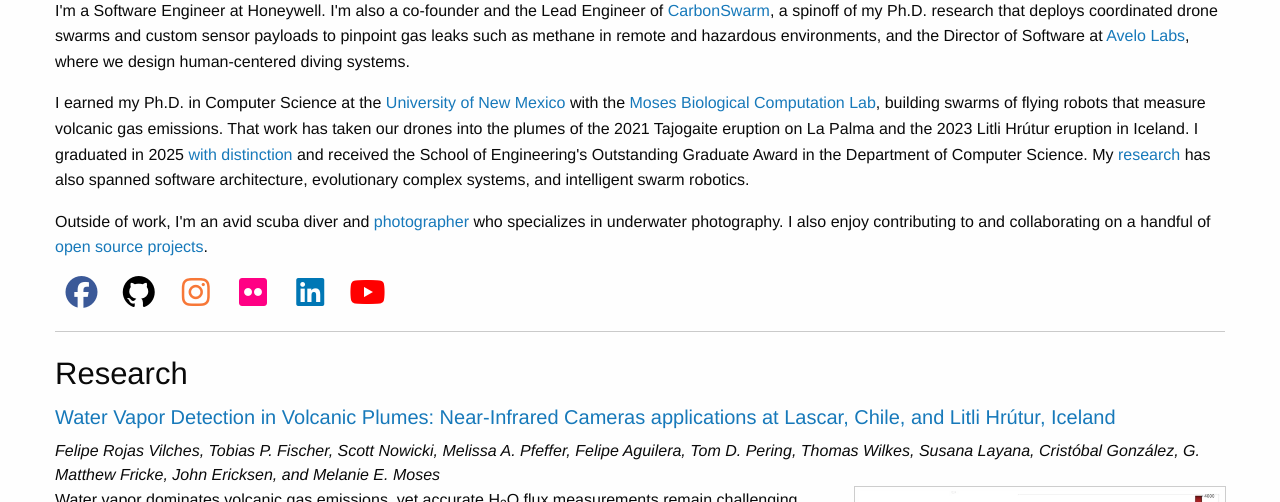
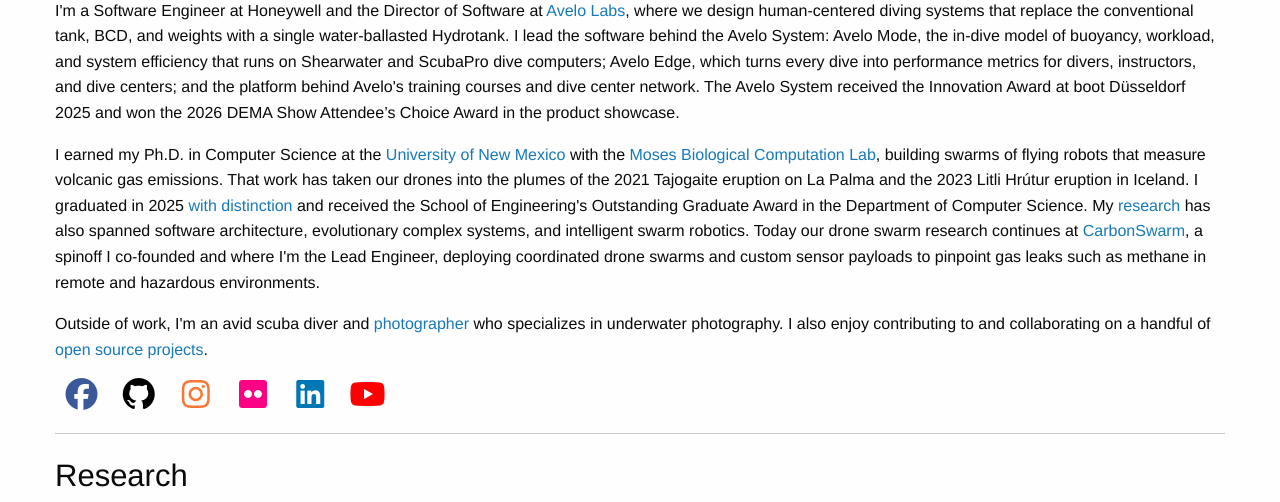
Before and after one commit to johncarl81/johncarl81.github.io, a plain HTML site: page index.html in a window 1280 px wide. Shown: the part 598-1100 px from the top of the page. Drawn offline with nearby package versions, Linux system fonts and the light colour scheme; no server answers.

Commit message:
Expand the Avelo Labs role and move CarbonSwarm next to the Ph.D. research
Co-Authored-By: Claude Opus 5.5 <noreply@anthropic.com>

```diff
--- a/index.html
+++ b/index.html
@@ -3,7 +3,7 @@
   <head>
     <meta charset="utf-8">
     <meta name="viewport" content="width=device-width, initial-scale=1.0">
-    <meta name="description" content="John Ericksen: software engineer at Honeywell, co-founder of CarbonSwarm, swarm robotics researcher, scuba diver, and underwater photographer.">
+    <meta name="description" content="John Ericksen: software engineer at Honeywell, Director of Software at Avelo Labs, co-founder of CarbonSwarm, swarm robotics researcher, scuba diver, and underwater photographer.">
     <title>John Ericksen</title>
     <link rel="stylesheet" href="https://cdn.jsdelivr.net/npm/foundation-sites@6.9.0/dist/css/foundation.min.css" integrity="sha384-SwEFMF9is9IXVlZTFMxuzEsxVflSVaYizmWHnNx4aO+UglwnQAbMoytZUlRnClL1" crossorigin="anonymous">
     <link rel="stylesheet" href="https://cdn.jsdelivr.net/npm/@fortawesome/fontawesome-free@7.3.1/css/all.min.css" integrity="sha384-qrALq7+6jBOZIQsNnT6xGkMDru64qD6uTlDra39xrt2SoXl4pO3FX6Roz/RpR/BS" crossorigin="anonymous">
@@ -30,10 +30,14 @@
         <div class="cell">
           <h1 class="h2">Hi there, I'm John Ericksen</h1>
           <p>
-            I'm a Software Engineer at Honeywell.
-            I'm also a co-founder and the Lead Engineer of <a href="https://carbonswarm.com">CarbonSwarm</a>, a spinoff of my Ph.D. research that deploys coordinated drone swarms
-            and custom sensor payloads to pinpoint gas leaks such as methane in remote and hazardous environments,
-            and the Director of Software at <a href="https://diveavelo.com">Avelo Labs</a>, where we design human-centered diving systems.
+            I'm a Software Engineer at Honeywell and the Director of Software at <a href="https://diveavelo.com">Avelo Labs</a>, where we design human-centered diving systems
+            that replace the conventional tank, BCD, and weights with a single water-ballasted Hydrotank.
+            I lead the software behind the Avelo System:
+            Avelo Mode, the in-dive model of buoyancy, workload, and system efficiency that runs on Shearwater and ScubaPro dive computers;
+            Avelo Edge, which turns every dive into performance metrics for divers, instructors, and dive centers;
+            and the platform behind Avelo's training courses and dive center network.
+            The Avelo System received the Innovation Award at boot Düsseldorf 2025
+            and won the 2026 DEMA Show Attendee’s Choice Award in the product showcase.
           </p>
           <p>
             I earned my Ph.D. in Computer Science at the <a href="https://www.unm.edu/">University of New Mexico</a> with the <a href="https://moseslab.cs.unm.edu/">Moses Biological Computation Lab</a>,
@@ -42,6 +46,8 @@
             I graduated in 2025 <a href="https://graduation-engineering.unm.edu/2025-spring-convocation.pdf">with distinction</a>
             and received the School of Engineering's Outstanding Graduate Award in the Department of Computer Science.
             My <a href="#research">research</a> has also spanned software architecture, evolutionary complex systems, and intelligent swarm robotics.
+            Today our drone swarm research continues at <a href="https://carbonswarm.com">CarbonSwarm</a>, a spinoff I co-founded and where I'm the Lead Engineer,
+            deploying coordinated drone swarms and custom sensor payloads to pinpoint gas leaks such as methane in remote and hazardous environments.
           </p>
           <p>
             Outside of work, I'm an avid scuba diver and <a href="#photography">photographer</a> who specializes in underwater photography.
```
